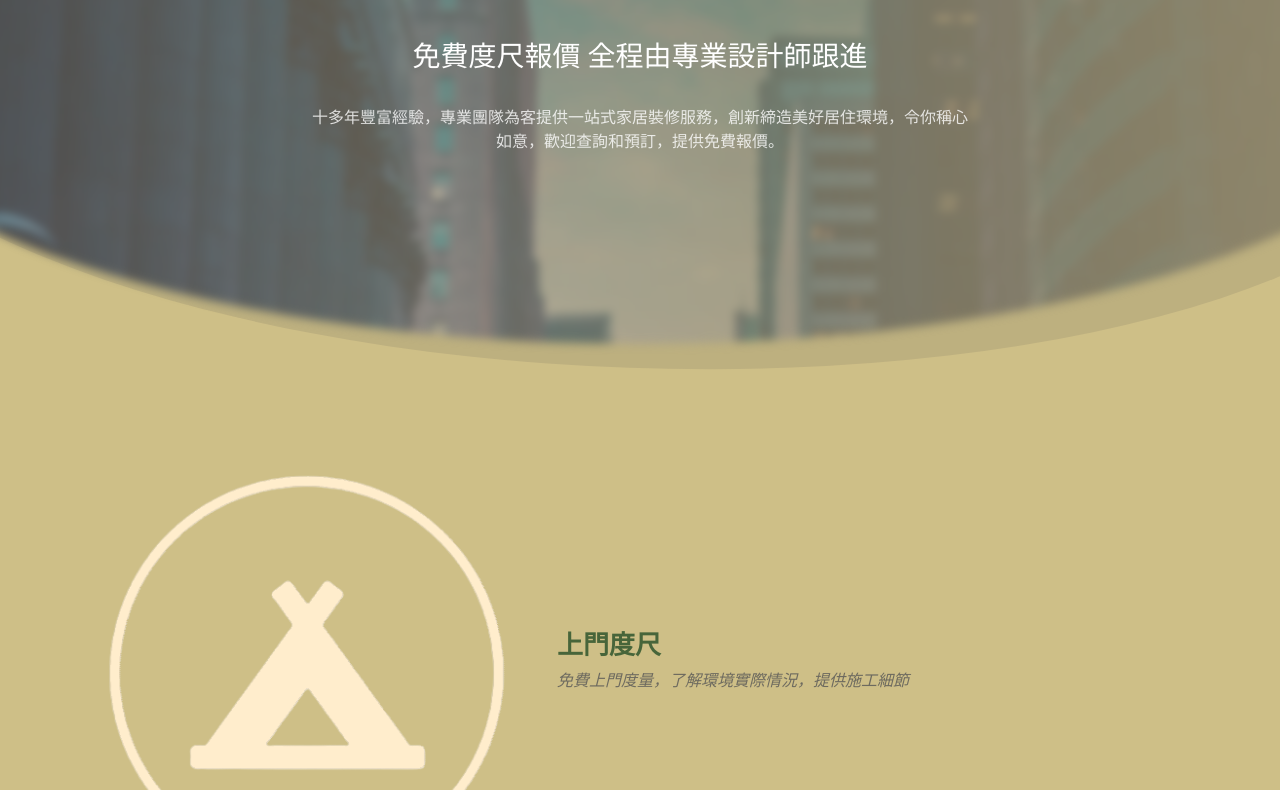
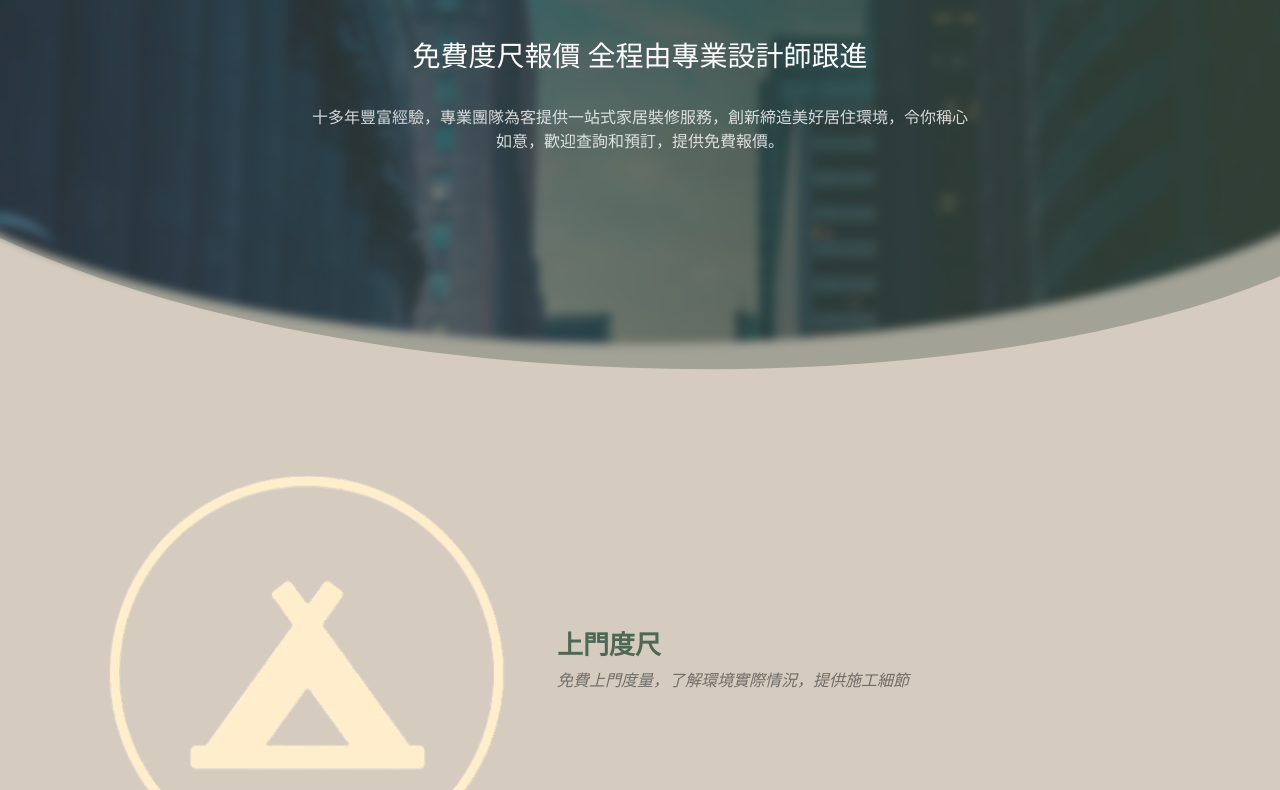
Before and after one commit to innohomedesign/innohomedesign, a plain HTML site: page index.html in a window 1280 px wide. Shown: the part 264-1054 px from the top of the page. Drawn offline with Linux system fonts and the light colour scheme.

Commit message:
color change

```diff
--- a/assets/css/main.css
+++ b/assets/css/main.css
@@ -8,33 +8,33 @@
 
 /* Global Colors - The following color variables are used throughout the website. Updating them here will change the color scheme of the entire website */
 :root {
-  --background-color: #CEBF87; /* Background color for the entire website, including individual sections */
+  --background-color: #D5CCBF; /* Background color for the entire website, including individual sections */
   --default-color: #555555; /* Default color used for the majority of the text content across the entire website */
-  --heading-color: #47653A; /* Color for headings, subheadings and title throughout the website */
+  --heading-color: #4F6755; /* Color for headings, subheadings and title throughout the website */
   --accent-color: #607556; /* Accent color that represents your brand on the website. It's used for buttons, links, and other elements that need to stand out */
-  --surface-color: #CEBF87; /* The surface color is used as a background of boxed elements within sections, such as cards, icon boxes, or other elements that require a visual separation from the global background. */
-  --contrast-color: #CEBF87; /* Contrast color for text, ensuring readability against backgrounds of accent, heading, or default colors. */
+  --surface-color: #D5CCBF; /* The surface color is used as a background of boxed elements within sections, such as cards, icon boxes, or other elements that require a visual separation from the global background. */
+  --contrast-color: #E8DACE; /* Contrast color for text, ensuring readability against backgrounds of accent, heading, or default colors. */
 }
 
 /* Nav Menu Colors - The following color variables are used specifically for the navigation menu. They are separate from the global colors to allow for more customization options */
 :root {
-  --nav-color: #CAD09D;  /* The default color of the main navmenu links */
-  --nav-hover-color: #607556; /* Applied to main navmenu links when they are hovered over or active */
-  --nav-mobile-background-color: #CAD09D; /* Used as the background color for mobile navigation menu */
+  --nav-color: #e2e2e2;  /* The default color of the main navmenu links */
+  --nav-hover-color: #E8DACE; /* Applied to main navmenu links when they are hovered over or active */
+  --nav-mobile-background-color: #314035; /* Used as the background color for mobile navigation menu */
   --nav-dropdown-background-color: #CAD09D; /* Used as the background color for dropdown items that appear when hovering over primary navigation items */
-  --nav-dropdown-color: #6D5546; /* Used for navigation links of the dropdown items in the navigation menu. */
-  --nav-dropdown-hover-color: #CEBF87; /* Similar to --nav-hover-color, this color is applied to dropdown navigation links when they are hovered over. */
+  --nav-dropdown-color: #ffffff; /* Used for navigation links of the dropdown items in the navigation menu. */
+  --nav-dropdown-hover-color: #E8DACE; /* Similar to --nav-hover-color, this color is applied to dropdown navigation links when they are hovered over. */
 }
 
 /* Color Presets - These classes override global colors when applied to any section or element, providing reuse of the sam color scheme. */
 
 .light-background {
-  --background-color: #CEBF87;
+  --background-color: #314035;
   --surface-color: #ffffff;
 }
 
 .dark-background {
-  --background-color: #968D6E;
+  --background-color: #314035;
   --default-color: #ffffff;
   --heading-color: #ffffff;
   --surface-color: #ff8400;
@@ -190,7 +190,7 @@ h6 {
 /* Global Header on Scroll
 ------------------------------*/
 .scrolled .header {
-  --background-color: #6D5546;
+  --background-color: #314035;
 }
 
 /*--------------------------------------------------------------
--- a/index.html
+++ b/index.html
@@ -146,11 +146,11 @@
               </div>
               <div class="col-lg-6 position-relative align-self-start" data-aos="fade-up" data-aos-delay="100">
                 <img src="assets/img/about.jpg" class="img-fluid" alt="">
-                <a href="https://youtu.be/qWdkyAKjz94?si=LvfdSuSywS_ddm9L" class="glightbox pulsating-play-btn"></a>
+                <a href="https://youtu.be/159MLA9yha0" class="glightbox pulsating-play-btn"></a>
               </div>
               <div class="col-lg-6 position-relative align-self-start" data-aos="fade-up" data-aos-delay="100">
                 <img src="assets/img/about.jpg" class="img-fluid" alt="">
-                <a href="https://youtu.be/dgris0ZvrTU?si=U5ysBWpwqIchQ-H8" class="glightbox pulsating-play-btn"></a>
+                <a href="https://youtu.be/d6MU9F_PX7E" class="glightbox pulsating-play-btn"></a>
               </div>
             </div>
 
```
Also changed, not shown: assets/img/about.jpg.
